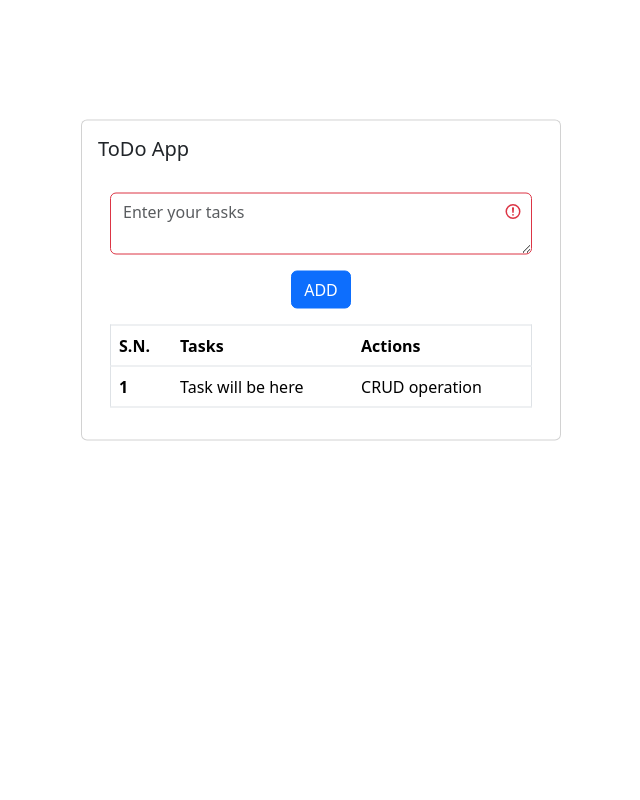
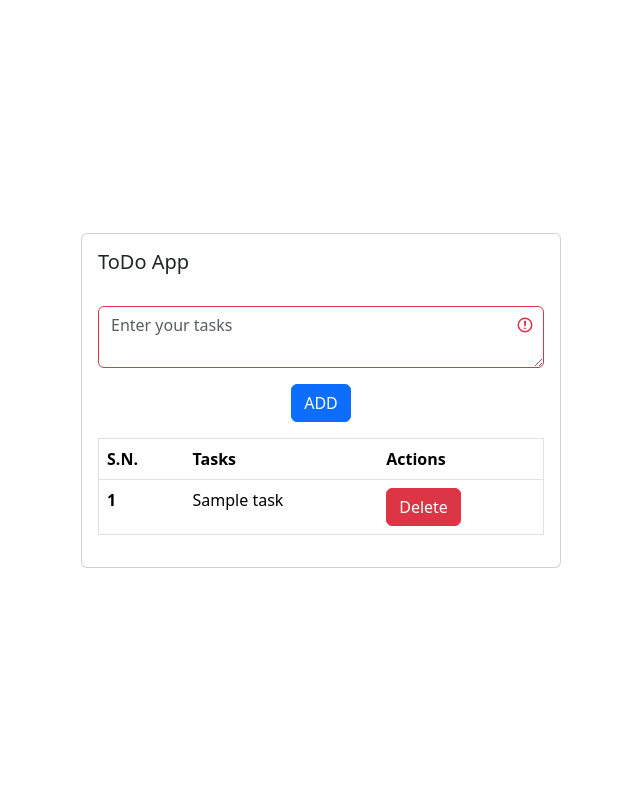
Before and after one commit to a-bibash/ToDo_Django, a Django app: template ToDO/templates/home.html in a window 1280 px wide. Shown: the whole page, without its empty margins (319-959 px from the left). Run offline with Django 3.2, Linux system fonts and the light colour scheme; the template is opened without the code that fills it: most values are stand-ins (such as "Sample title", 1, 10 or a date in 2020).

Commit message:
Add new feature: -Delete operation -Show data from backend to frontend -Improved frontend

```diff
--- a/ToDO/templates/home.html
+++ b/ToDO/templates/home.html
@@ -2,11 +2,11 @@
 
 {% block home %}
 
-
-<div class="card mx-auto" style="width: 30rem; margin-top: 35vh; transform: translateY(-50%);">
+<div class="container d-flex justify-content-center align-items-center" style="height: 100vh;">
+  <div class="card" style="width: 30rem;">
     <div class="card-body">
       <h5 class="card-title">ToDo App</h5>
-<div class= "container">
+
     <form class="was-validated"  method= 'Post' enctype = "multipart/form-data">
       {% csrf_token %}
       <div class="mb-3">
@@ -15,11 +15,12 @@
       </div>
 
       <div class="d-flex justify-content-center mb-3">
-          <button class="btn btn-primary" type="submit" >ADD </button>
+          <button id="addButton" class="btn btn-primary" type="submit" >ADD </button>
       </div>
     </form>
 
 
+  <div class="table-container" style="max-height: 300px; overflow-y: auto;">
     <table class="table" border = '1'>
       <thead>
         <tr>
@@ -29,16 +30,32 @@
         </tr>
       </thead>
       <tbody>
+        {%for Task in Task%}
         <tr>
-        {%for Task in Task%}
-        <th scope="row">1</th>
-        <td>Task will be here</td>
-        <td>CRUD operation</td>
+          <th scope="row">{{forloop.counter}}</th>
+          <td>{{Task.Task}}</td>
+          <td>
+            <a href="/delete_Task/{{Task.id}}/" class="btn btn-danger">Delete</a>
+          </td>
+        </tr>
         {%endfor %}
-      </tr>
-
+      </tbody>
+    </table>
+  </div>
 </div>
 
 </div>
 </div>
+
+
+
+<script>
+document.getElementById("validationTextarea").addEventListener("keydown", function(event) {
+  if (event.keyCode === 13) { // 13 is the Enter key
+    event.preventDefault();
+    document.getElementById("addButton").click(); // Trigger the click event of the ADD button
+  }
+});
+</script>
+
 {% endblock  %}
--- a/ToDO/urls.py
+++ b/ToDO/urls.py
@@ -2,6 +2,8 @@ from django.urls import path
 from . import views
 
 urlpatterns = [
-    path('', views.home)
+    path('', views.home, name="home"),
+    path('delete_Task/<int:id>/', views.delete_Task, name="delete_Task",),
+
 
 ]
--- a/ToDo_Django/urls.py
+++ b/ToDo_Django/urls.py
@@ -19,6 +19,8 @@ from django.urls import path, include
 
 urlpatterns = [
     path('admin/', admin.site.urls),
-    path('', include('ToDO.urls'))
+    path('', include('ToDO.urls')),
+
+
 
 ]
```
Also changed, not shown: ToDO/views.py (+11 -2 lines), db.sqlite3. Lines whose indentation alone changed are shown as unchanged.
